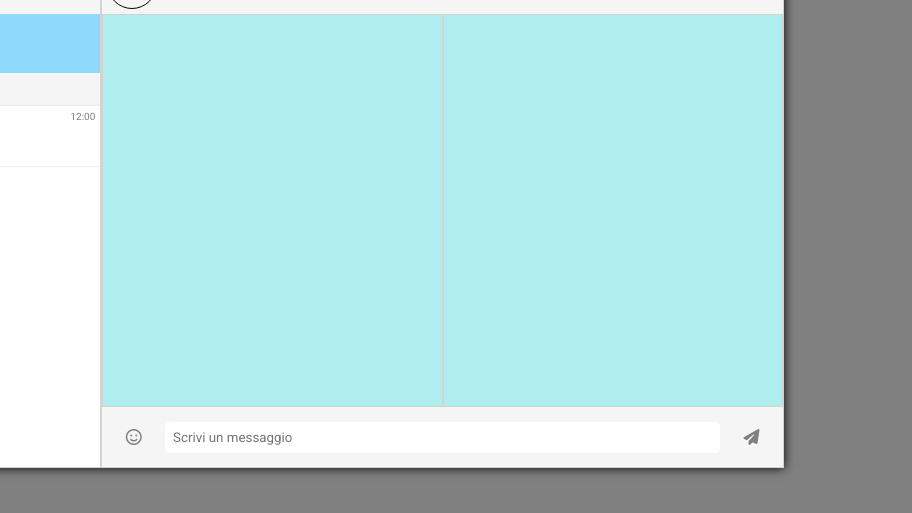
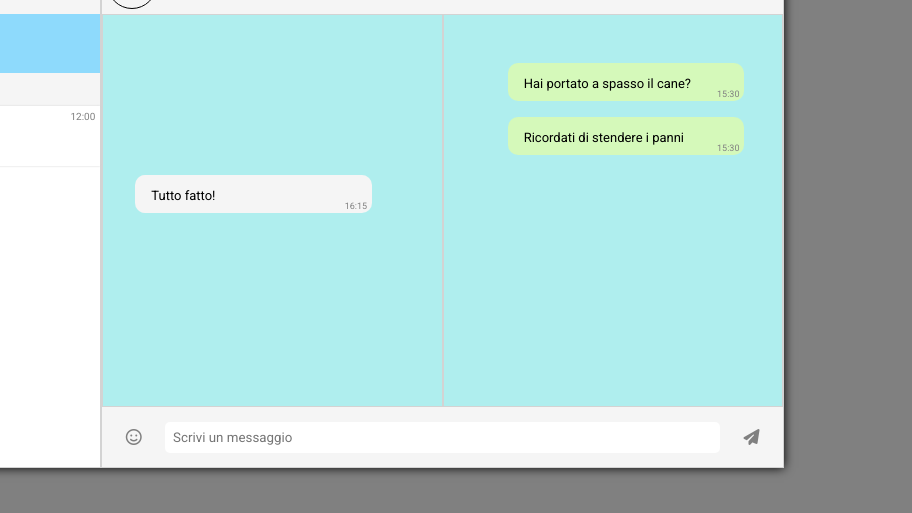
Before and after one commit to RiccardoSansone/vue-boolzapp, a plain HTML site: page index.html in a window 1280 px wide. Shown: the part 79-592 px from the top of the page, 368-1280 px from the left. Drawn offline with nearby package versions, Linux system fonts and the light colour scheme.

Commit message:
add single message to draft

```diff
--- a/assets/css/style.css
+++ b/assets/css/style.css
@@ -163,3 +163,34 @@
 .ic i{
     color: gray;
 }
+.message{
+    width: 70%;
+    margin-left: 4rem;
+    margin-right: 2rem;
+    background-color: var(--bz-app-success);
+    padding: 0.6rem 1rem;
+    border-radius: 10px;
+    position: relative;
+}
+.orario{
+    position: absolute;
+    bottom: 2px;
+    right: 5px;
+    font-size: xx-small;
+    color: gray;
+}
+.m-top-3{
+    margin-top: 3rem;
+}
+.smaller{
+    font-size: small;
+}
+.messageUt{
+    width: 70%;
+    margin-left: 2rem;
+    margin-top: 10rem;
+    background-color: whitesmoke;
+    padding: 0.6rem 1rem;
+    border-radius: 10px;
+    position: relative;
+}
--- a/index.html
+++ b/index.html
@@ -121,10 +121,30 @@
 
                 <!-- big container messages -->
                 <div class="whats d-flex">
-                    <!-- container's for single message -->
-                    <div class="col-6"></div>
-                    <!-- container's for single message -->
-                    <div class="col-6"></div>
+
+                    <!-- container's for single message (left) -->
+                    <div class="col-6">
+                        <!-- single message -->
+                        <div class="messageUt">
+                            <small class="smaller">Tutto fatto!</small>
+                            <small class="orario">16:15</small>
+                        </div>
+                    </div>
+
+
+                    <!-- container's for single message (right) -->
+                    <div class="col-6 d-flexCol gap-1">
+                        <!-- single message -->
+                        <div class="message m-top-3">
+                            <small class="smaller">Hai portato a spasso il cane?</small>
+                            <small class="orario">15:30</small>
+                        </div>
+                        <!-- single message -->
+                        <div class="message">
+                            <small class="smaller">Ricordati di stendere i panni</small>
+                            <small class="orario">15:30</small>
+                        </div>
+                    </div>
                 </div>
                 <!-- /////////////////////////////////////////////////////// -->
 
```
